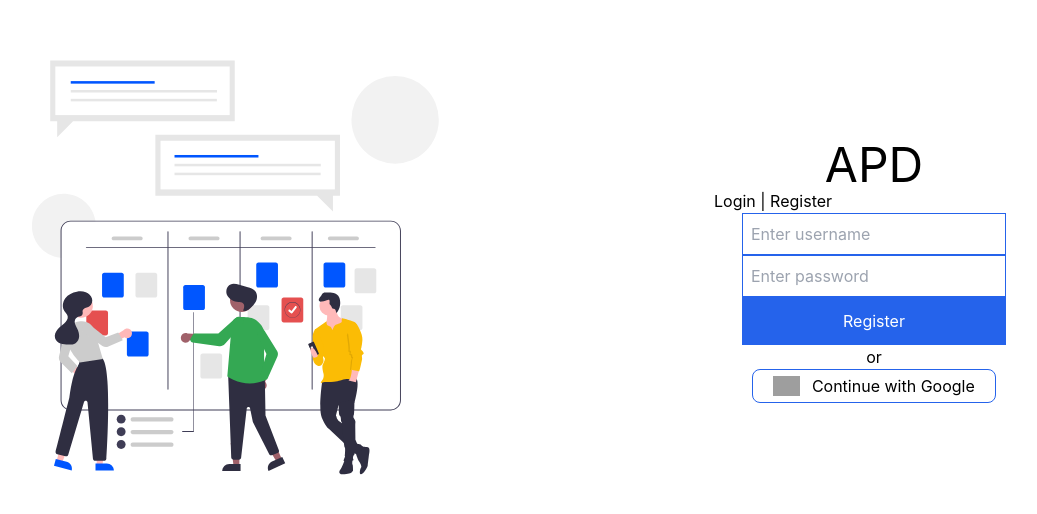
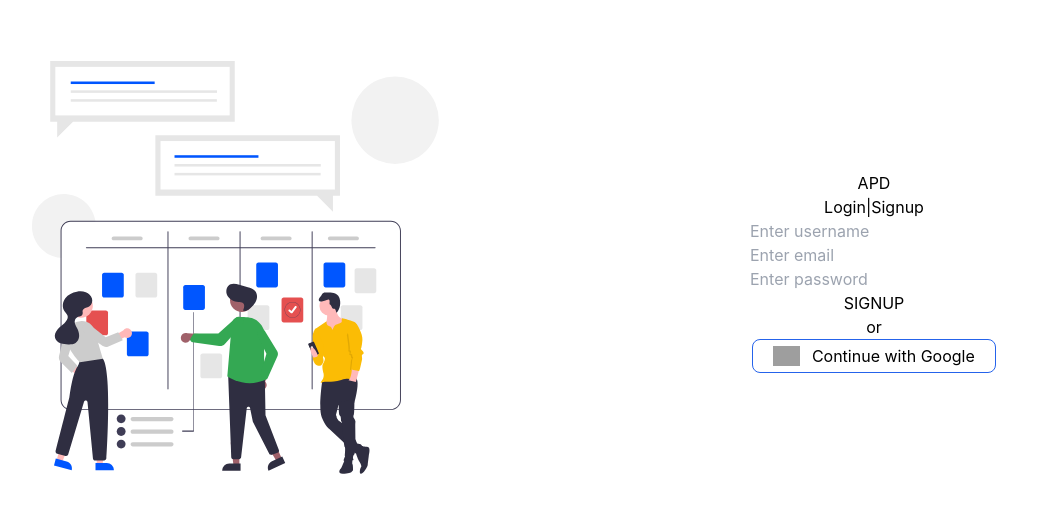
Before and after one commit to Arpit2218B/apd-frontend, a React (Create React App) app: page / in a window 1280 px wide. Shown: the part 128-642 px from the top of the page, without its empty margins (86-1123 px from the left). Built offline with nearby package versions, Linux system fonts and the light colour scheme; grey boxes are pictures that could not be loaded.

Commit message:
added login/signup functionality

```diff
--- a/src/components/layout/Header.jsx
+++ b/src/components/layout/Header.jsx
@@ -1,8 +1,21 @@
 import { Avatar } from '@material-ui/core';
 import { ExitToAppOutlined, SearchOutlined } from '@material-ui/icons';
 import React from 'react';
+import { useDispatch, useSelector } from 'react-redux';
+import { USER } from '../../dataStore/actionConstants';
 
 const Header = () => {
+    const user = useSelector(state => state.userReducer.user);
+    const dispatch = useDispatch();
+
+    const handleLogout = () => {
+        localStorage.removeItem('jwt');
+        dispatch({
+            type: USER.SET_USER,
+            payload: null
+        });
+    }
+
     return (
         <div className="header">
             <div className="search">
@@ -12,9 +25,9 @@ const Header = () => {
                 </div>
             </div>
             <div className="profile">
-                <Avatar alt="Arpit" src="/static/images/avatar/1.jpg" />
-                <p>Arpit Rathi</p>
-                <ExitToAppOutlined className="logout"/>
+                <Avatar alt={user.name} src="/static/images/avatar/1.jpg" />
+                <p>{user.name}</p>
+                <ExitToAppOutlined className="logout" onClick={handleLogout} />
             </div>
         </div>
     )
--- a/src/components/login/Login.jsx
+++ b/src/components/login/Login.jsx
@@ -1,70 +1,143 @@
 import React, { useState } from 'react';
+import '../../styles/components/Login.scss';
+import landingPageIllustration from '../../images/landing_page_1.svg';
+import { loginSvc, registerSvc } from '../../services/authService';
 import { useDispatch } from 'react-redux';
 import { useHistory } from 'react-router';
 import { USER } from '../../dataStore/actionConstants';
-import '../../styles/components/Login.scss';
+import { CircularProgress } from '@material-ui/core';
 import { auth, provider } from '../../utils/firebase';
-import landingPageIllustration from '../../images/landing_page_1.svg';
+
+const functionalConstants = {
+    login: 'LOGIN',
+    signup: 'SIGNUP'
+}
 
 const Login = () => {
 
-    const [ template, setTemplate ] = useState('Register');
+    const [ functionality, setFunctionality ] = useState(functionalConstants.signup);
+    const [ email, setEmail ] = useState('');
+    const [ password, setPassword ] = useState('');
+    const [ userName, setUserName ] = useState('');
     const [ error, setError ] = useState('');
+    const [ loading, setLoading ] = useState(false);
 
+    const dispatch = useDispatch();
     const history = useHistory();
 
-    const dispatch = useDispatch();
-
-    const fetchUser = (userObject) => {
-        const newUser = {
-            name: userObject.additionalUserInfo.profile.name,
-            id: userObject.additionalUserInfo.profile.id
-        }
-        return newUser;
+    const checkWrongCreds = (isGoogleLogin) => {
+        if(!isGoogleLogin && email.length == 0)
+            return 'Email cannot be empty';
+        if(!isGoogleLogin && password.length == 0)
+            return 'Password cannot be empty';
+        if(!isGoogleLogin && functionality == functionalConstants.signup && userName.length == 0)
+            return 'Username cannot be empty'
     }
 
-    const loginHandler = () => {
+    const sendRequest = (uname, mail, pwd) => {
+        if(functionality == functionalConstants.login)
+            return loginSvc(mail, pwd)
+        else
+            return registerSvc(mail, uname, pwd);
+    }
 
+    const googleAuth = () => {
         auth.signInWithPopup(provider)
         .then(res => {
-            const userObj = fetchUser(res);
-            // call /login api from backend
-            localStorage.setItem('jwt', JSON.stringify(userObj));
+            authHandler(true, res.additionalUserInfo.profile.name, res.additionalUserInfo.profile.email);
+        })
+        .catch(err => {
+            setError(err);
+        });
+    }
+
+    const authHandler = (isGoogleLogin=false, uName=userName, mail=email, pwd=password) => {
+        setLoading(true);
+        const checkError = checkWrongCreds(isGoogleLogin);
+        if(checkError) {
+            setError(checkError);
+            setLoading(false);
+            return;
+        }
+        sendRequest(uName, mail, pwd)
+        .then(res => {
+            if(res.errorCode) {
+                setError(res.message);
+                setLoading(false);
+                return;
+            }
+            localStorage.setItem('jwt', JSON.stringify(res));
             dispatch({
                 type: USER.SET_USER,
-                payload: userObj
-            })
-
+                payload: res
+            });
             history.push('/app/dashboard');
         })
-        .catch(err => setError(err.message));
+        .catch(err => {
+            setError(err);
+        })
+        .finally(() => {
+            setLoading(false);
+        });
     }
 
     return (
         <div className="flex h-screen">
-            <div className="flex-1 flex justify-center items-center">
-                <img src={landingPageIllustration} className="w-2/3" alt="Landing page illustration" />
+            <div className="flex-1 flex justify-center item-center">
+                <img src={landingPageIllustration} className="w-2/3" alt="APD" />
             </div>
             <div className="flex-1 flex flex-col justify-center items-center">
-                <h1 className="text-5xl">APD</h1>
-                <div className="login__form flex flex-col justify-start w-1/2">
-                    <div>
-                        <span className={template == 'Login' ? "login__tabs login__tabSelected" : "login__tabs cursor-pointer"} onClick={() => setTemplate('Login')}>Login</span>
-                        <span> | </span>
-                        <span className={template != 'Login' ? "login__tabs login__tabSelected" : "login__tabs"} onClick={() => setTemplate('Register')}>Register</span>
-                    </div>
-                    <input placeholder="Enter username" className="border border-blue-600 mx-7 outline-none p-2"></input>
-                    <input type="password" placeholder="Enter password" className="border border-blue-600 mx-7 outline-none p-2"></input>
-                    <button className="p-3 mx-7 bg-blue-600 text-white">{template}</button>
-                    {error ? <span className="login__error text-red-500 text-center">Error: {error}</span> : null }
+                <h1>APD</h1>
+                <div>
+                    <span onClick={() => setFunctionality(functionalConstants.login)}>Login</span>
+                    <span>|</span>
+                    <span onClick={() => setFunctionality(functionalConstants.signup)}>Signup</span>
                 </div>
-                <span className="login__separator">or</span>
-                <div className="login__google border border-blue-600 box-border rounded-lg flex items-center py-1 px-5 cursor-pointer" onClick={loginHandler}>
+                <div className="flex flex-col">
+                    {error.length > 0 ? <span>{error}</span> : null}
+                    {
+                    functionality == functionalConstants.signup
+                        ?
+                        <input placeholder="Enter username" value={userName} onChange={e => setUserName(e.target.value)} />
+                        :
+                        null
+                    }
+                    <input placeholder="Enter email" type="email" value={email} onChange={e => setEmail(e.target.value)} />
+                    <input type="password" placeholder="Enter password" value={password} onChange={e => setPassword(e.target.value)} />
+                    <button onClick={() => authHandler()} disabled={loading} >{loading ? <span><CircularProgress /> Loading...</span> : functionality}</button>
+                </div>
+                <span>or</span>
+                <div className="login__google border border-blue-600 box-border rounded-lg flex items-center py-1 px-5 cursor-pointer" onClick={googleAuth}>
                 <img className="h-5 mr-3" src="https://img.favpng.com/7/1/24/google-logo-google-search-icon-png-favpng-DLXaPGArrFH6yJjYE8USnMuvX_t.jpg"></img>
                     <span>Continue with Google</span>
                 </div>
             </div>
         </div>
+
+        // <div className="flex h-screen">
+        //     <div className="flex-1 flex justify-center items-center">
+        //         <img src={landingPageIllustration} className="w-2/3" alt="Landing page illustration" />
+        //     </div>
+        //     <div className="flex-1 flex flex-col justify-center items-center">
+        //         <h1 className="text-5xl">APD</h1>
+        //         <div className="login__form flex flex-col justify-start w-1/2">
+        //             <div>
+        //                 <span className={template == 'Login' ? "login__tabs login__tabSelected" : "login__tabs cursor-pointer"} onClick={() => setTemplate('Login')}>Login</span>
+        //                 <span> | </span>
+        //                 <span className={template != 'Login' ? "login__tabs login__tabSelected" : "login__tabs"} onClick={() => setTemplate('Register')}>Register</span>
+        //             </div>
+        //             <input placeholder="Enter username" className="border border-blue-600 mx-7 outline-none p-2"></input>
+        //             <input type="password" placeholder="Enter password" className="border border-blue-600 mx-7 outline-none p-2"></input>
+        //             <button className="p-3 mx-7 bg-blue-600 text-white">{template}</button>
+        //             {error ? <span className="login__error text-red-500 text-center">Error: {error}</span> : null }
+        //         </div>
+        //         <span className="login__separator">or</span>
+        //         <div className="login__google border border-blue-600 box-border rounded-lg flex items-center py-1 px-5 cursor-pointer" onClick={loginHandler}>
+        //         <img className="h-5 mr-3" src="https://img.favpng.com/7/1/24/google-logo-google-search-icon-png-favpng-DLXaPGArrFH6yJjYE8USnMuvX_t.jpg"></img>
+        //             <span>Continue with Google</span>
+        //         </div>
+        //     </div>
+        // </div>
     )
 }
 
--- /dev/null
+++ b/src/services/authService.js
@@ -0,0 +1,53 @@
+import { BASE_URL } from './constants';
+
+const baseURL = `${BASE_URL}/auth`;
+
+export const registerSvc = async (email, userName, password) => {
+    const reqBody = {
+        userName: userName,
+        email: email
+    }
+    if(password)
+        reqBody.password = password;
+
+    try {
+        const response = await fetch(`${baseURL}/register`, {
+            method: 'post',
+            headers: {
+                'Content-Type': 'application/json'
+            },
+            body: JSON.stringify(reqBody)
+        });
+        const data = await response.json();
+        if(!response.ok)
+            data.errorCode = response.status;
+        return data;
+    }
+    catch(err) {
+        throw err;
+    }
+}
+
+export const loginSvc = async (email, password) => {
+    const reqBody = {
+        email: email
+    }
+    if(password)
+        reqBody.password = password;
+    try {
+        const response = await fetch(`${baseURL}/login`, {
+            method: "post",
+            headers: {
+                'Content-Type': 'application/json',
+            },
+            body: JSON.stringify(reqBody)
+        });
+        const data = await response.json();
+        if(!response.ok)
+            data.errorCode = response.status;
+        return data;
+    }
+    catch(err) {
+        throw err;
+    }
+}
--- /dev/null
+++ b/src/services/constants.js
@@ -0,0 +1 @@
+export const BASE_URL = "https://apd-api.herokuapp.com"
```
Also changed, not shown: 1 other file (tests, documents, lock files or other folders).
